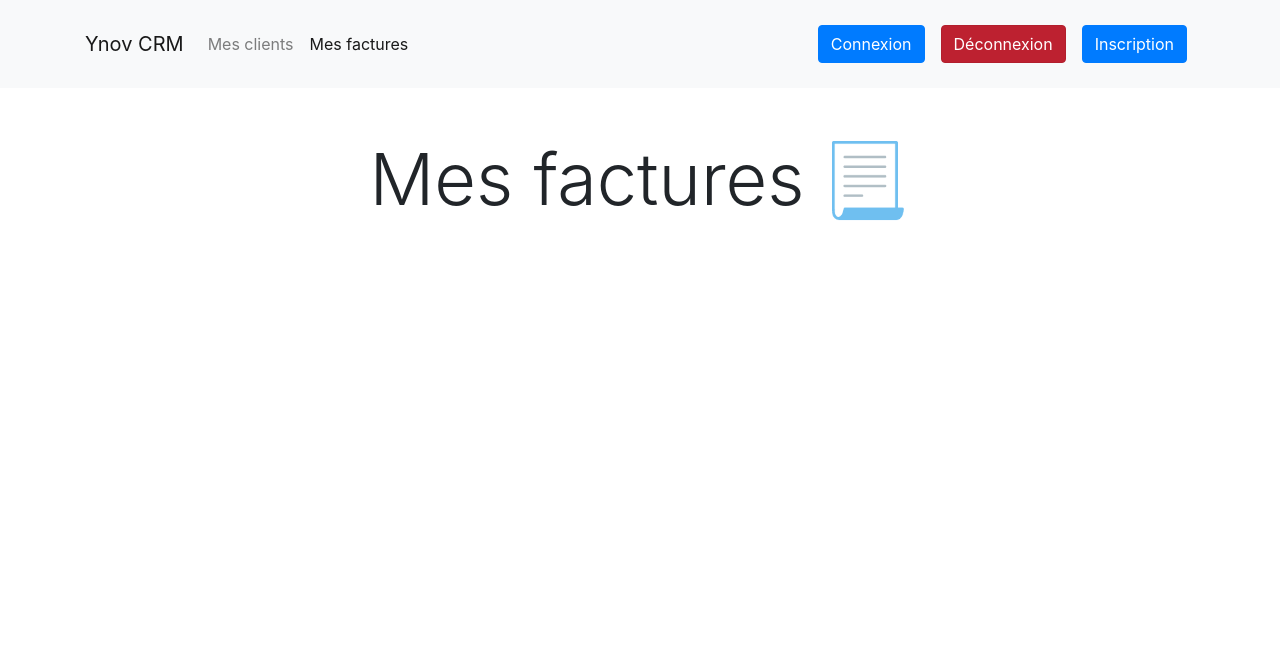
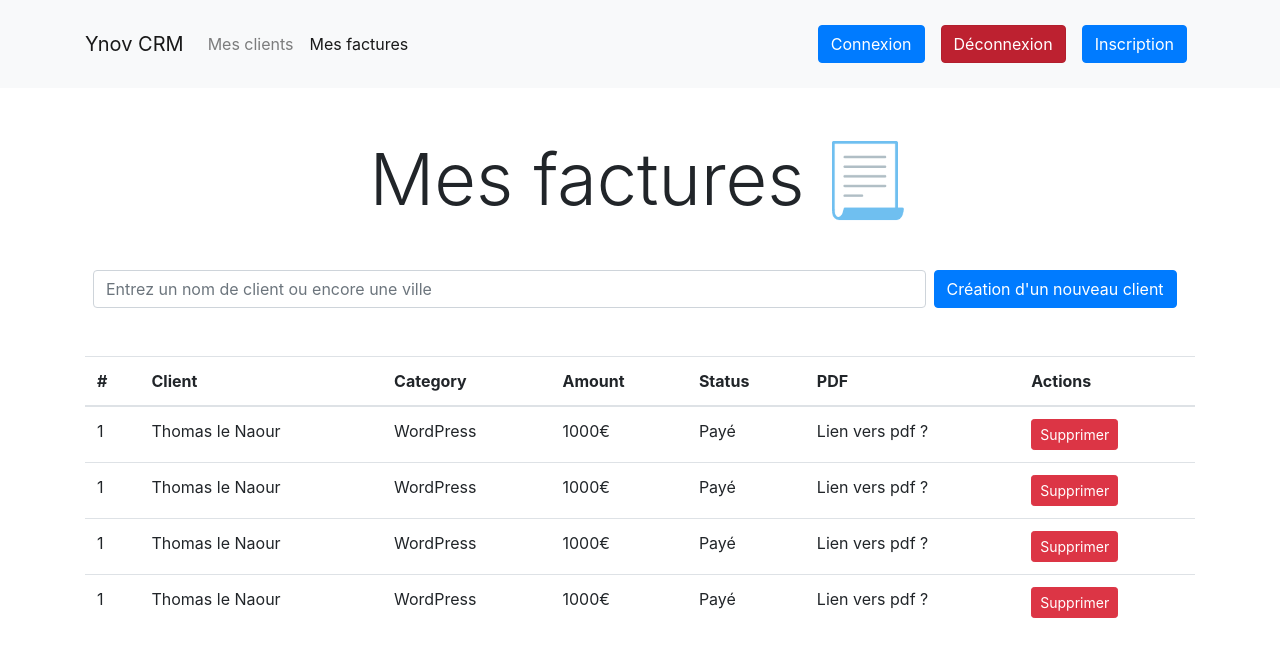
Before and after one commit to thomaslenaour/b2-uf-logiciel, a React (Create React App) app in the folder app/frontend/: page /invoices in a window 1280 px wide. Shown: the top 656 px of the page. Built offline with nearby package versions, Linux system fonts and the light colour scheme.

Commit message:
Add tables for invoices and customers pages

```diff
--- /dev/null
+++ b/app/frontend/src/components/Pagination.jsx
@@ -0,0 +1,52 @@
+import React from 'react'
+
+const Pagination = ({ currentPage, itemsPerPage, length, onPageChanged }) => {
+  const pagesCount = Math.ceil(length / itemsPerPage)
+  const pages = []
+
+  for (let i = 1; i <= pagesCount; i++) {
+    pages.push(i)
+  }
+
+  return (
+    <div>
+      <ul className="pagination pagination-sm">
+        <li className={'page-item' + (currentPage === 1 && ' disabled')}>
+          <button
+            className="page-link"
+            onClick={() => onPageChanged(currentPage - 1)}
+          >
+            &laquo;
+          </button>
+        </li>
+        {pages.map(page => (
+          <li
+            key={page}
+            className={'page-item' + (currentPage === page && ' active')}
+          >
+            <a onClick={() => onPageChanged(page)} className="page-link">
+              {page}
+            </a>
+          </li>
+        ))}
+        <li
+          className={'page-item' + (currentPage === pagesCount && ' disabled')}
+        >
+          <button
+            className="page-link"
+            onClick={() => onPageChanged(currentPage + 1)}
+          >
+            &raquo;
+          </button>
+        </li>
+      </ul>
+    </div>
+  )
+}
+
+Pagination.getData = (items, currentPage, itemsPerPage) => {
+  const start = currentPage * itemsPerPage - itemsPerPage
+  return items.slice(start, start + itemsPerPage)
+}
+
+export default Pagination
--- a/app/frontend/src/pages/CustomersPage.jsx
+++ b/app/frontend/src/pages/CustomersPage.jsx
@@ -1,5 +1,6 @@
 import React, { useState, useEffect } from 'react'
 import { Link } from 'react-router-dom'
+import Pagination from '../components/Pagination'
 
 const CustomersPage = () => {
   const [customers, setCustomers] = useState([])
@@ -30,6 +31,38 @@ const CustomersPage = () => {
     setCurrentPage(1)
   }
 
+  // Filtrage des customers selon la recherche
+  const filteredCustomers = customers.filter(
+    customer =>
+      customer.name.toLowerCase().includes(search.toLowerCase()) ||
+      customer.city.toLowerCase().includes(search.toLowerCase())
+  )
+
+  // Pagination des données récupérées danss le filtrage des customers
+  const paginatedCustomers = Pagination.getData(
+    filteredCustomers,
+    currentPage,
+    itemsPerPage
+  )
+
+  // Gestion du changement de page
+  const handlePageChange = page => setCurrentPage(page)
+
+  // Gestion de la supression d'un client
+  const handleDelete = async id => {
+    // const originalCustomers = [...customers];
+
+    // setCustomers(customers.filter(customer => customer.id !== id));
+
+    try {
+      // await CustomersAPI.remove(id)
+      // TODO SUCCESS TOAST
+    } catch (error) {
+      // setCustomers(originalCustomers)
+      // TODO ERROR TOAST
+    }
+  }
+
   return (
     <div className="container my-5">
       <h1 className="text-center my-5 display-3">
@@ -39,12 +72,12 @@ const CustomersPage = () => {
         </span>
       </h1>
       <div className="d-flex justify-content-start align-items-center ">
-        <div className="form-group my-0 mx-2 ">
+        <div className="form-group my-0 mx-2 w-75">
           <input
             onChange={handleSearch}
             value={search}
             className="form-control"
-            placeholder="Rechercher ..."
+            placeholder="Entrez un nom de client ou encore une ville"
             type="text"
           />
         </div>
@@ -74,15 +107,13 @@ const CustomersPage = () => {
             <td className="text-center">4</td>
             <td className="text-center">3600€</td>
             <td>
-              <td>
-                <button
-                  type="button"
-                  className="btn btn-sm btn-danger"
-                  onClick={() => handleDelete()}
-                >
-                  Supprimer
-                </button>
-              </td>
+              <button
+                type="button"
+                className="btn btn-sm btn-danger"
+                onClick={() => handleDelete()}
+              >
+                Supprimer
+              </button>
             </td>
           </tr>
           <tr>
@@ -92,6 +123,15 @@ const CustomersPage = () => {
             <td>Bordeaux</td>
             <td className="text-center">4</td>
             <td className="text-center">3600€</td>
+            <td>
+              <button
+                type="button"
+                className="btn btn-sm btn-danger"
+                onClick={() => handleDelete()}
+              >
+                Supprimer
+              </button>
+            </td>
           </tr>
           <tr>
             <td>3</td>
@@ -100,6 +140,15 @@ const CustomersPage = () => {
             <td>Bordeaux</td>
             <td className="text-center">4</td>
             <td className="text-center">3600€</td>
+            <td>
+              <button
+                type="button"
+                className="btn btn-sm btn-danger"
+                onClick={() => handleDelete()}
+              >
+                Supprimer
+              </button>
+            </td>
           </tr>
           <tr>
             <td>4</td>
@@ -108,6 +157,15 @@ const CustomersPage = () => {
             <td>Bordeaux</td>
             <td className="text-center">4</td>
             <td className="text-center">3600€</td>
+            <td>
+              <button
+                type="button"
+                className="btn btn-sm btn-danger"
+                onClick={() => handleDelete()}
+              >
+                Supprimer
+              </button>
+            </td>
           </tr>
           <tr>
             <td>5</td>
@@ -116,9 +174,27 @@ const CustomersPage = () => {
             <td>Bordeaux</td>
             <td className="text-center">4</td>
             <td className="text-center">3600€</td>
+            <td>
+              <button
+                type="button"
+                className="btn btn-sm btn-danger"
+                onClick={() => handleDelete()}
+              >
+                Supprimer
+              </button>
+            </td>
           </tr>
         </tbody>
       </table>
+
+      {filteredCustomers.length > itemsPerPage && (
+        <Pagination
+          currentPage={currentPage}
+          itemsPerPage={itemsPerPage}
+          length={filteredCustomers.length}
+          onPageChanged={handlePageChange}
+        />
+      )}
     </div>
   )
 }
--- a/app/frontend/src/pages/InvoicesPage.jsx
+++ b/app/frontend/src/pages/InvoicesPage.jsx
@@ -1,6 +1,69 @@
-import React from 'react'
+import React, { useState, useEffect } from 'react'
+import Pagination from '../components/Pagination'
+import { Link } from 'react-router-dom'
 
 const InvoicesPage = () => {
+  const [invoices, setInvoices] = useState([])
+  const [search, setSearch] = useState('')
+  const [currentPage, setCurrentPage] = useState(1)
+
+  const itemsPerPage = 10
+
+  // Permet d'aller récupérer les factures
+  const fetchInvoices = async () => {
+    try {
+      console.log('Récupération des factures')
+      // const data = await InvoicesAPI.findAll()
+      // setInvoices(data)
+    } catch (error) {
+      // TODO ERROR TOAST
+    }
+  }
+
+  // Au chargement du composent on va chercher les factures
+  useEffect(() => {
+    fetchInvoices()
+  }, [])
+
+  // Gestion de la recherche
+  const handleSearch = ({ currentTarget }) => {
+    setSearch(currentTarget.value)
+    setCurrentPage(1)
+  }
+
+  // Filtrage des factures selon la recherche
+  const filteredInvoices = invoices.filter(
+    invoice =>
+      invoice.amount.toLowerCase().includes(search.toLowerCase()) ||
+      invoice.category.toLowerCase().includes(search.toLowerCase()) ||
+      invoice.status.toLowerCase().includes(search.toLowerCase())
+  )
+
+  // Pagination des données récupérées danss le filtrage des invoices
+  const paginatedInvoices = Pagination.getData(
+    filteredInvoices,
+    currentPage,
+    itemsPerPage
+  )
+
+  // Gestion du changement de page
+  const handlePageChange = page => setCurrentPage(page)
+
+  // Gestion de la supression d'une facture
+  const handleDelete = async id => {
+    // const originalInvoices = [...invoices];
+
+    // setInvoices(invoices.filter(invoice => invoice.id !== id));
+
+    try {
+      // await InvoiceAPI.remove(id)
+      // TODO SUCCESS TOAST
+    } catch (error) {
+      // setInvoice(originalInvoices
+      // TODO ERROR TOAST
+    }
+  }
+
   return (
     <div className="container my-5">
       <h1 className="text-center my-5 display-3">
@@ -9,6 +72,105 @@ const InvoicesPage = () => {
           📃
         </span>
       </h1>
+
+      <div className="d-flex justify-content-start align-items-center ">
+        <div className="form-group my-0 mx-2 w-75">
+          <input
+            onChange={handleSearch}
+            value={search}
+            className="form-control"
+            placeholder="Entrez un nom de client ou encore une ville"
+            type="text"
+          />
+        </div>
+        <Link to="#" className="btn btn-primary">
+          Création d&apos;un nouveau client
+        </Link>
+      </div>
+
+      <table className="table table-hover mt-5">
+        <thead>
+          <tr>
+            <th>#</th>
+            <th>Client</th>
+            <th>Category</th>
+            <th>Amount</th>
+            <th>Status</th>
+            <th>PDF</th>
+            <th>Actions</th>
+          </tr>
+        </thead>
+        <tbody>
+          <tr>
+            <td>1</td>
+            <td>Thomas le Naour</td>
+            <td>WordPress</td>
+            <td>1000€</td>
+            <td>Payé</td>
+            <td>Lien vers pdf ?</td>
+            <td>
+              <button
+                type="button"
+                className="btn btn-sm btn-danger"
+                onClick={() => handleDelete()}
+              >
+                Supprimer
+              </button>
+            </td>
+          </tr>
+          <tr>
+            <td>1</td>
+            <td>Thomas le Naour</td>
+            <td>WordPress</td>
+            <td>1000€</td>
+            <td>Payé</td>
+            <td>Lien vers pdf ?</td>
+            <td>
+              <button
+                type="button"
+                className="btn btn-sm btn-danger"
+                onClick={() => handleDelete()}
+              >
+                Supprimer
+              </button>
+            </td>
+          </tr>
+          <tr>
+            <td>1</td>
+            <td>Thomas le Naour</td>
+            <td>WordPress</td>
+            <td>1000€</td>
+            <td>Payé</td>
+            <td>Lien vers pdf ?</td>
+            <td>
+              <button
+                type="button"
+                className="btn btn-sm btn-danger"
+                onClick={() => handleDelete()}
+              >
+                Supprimer
+              </button>
+            </td>
+          </tr>
+          <tr>
+            <td>1</td>
+            <td>Thomas le Naour</td>
+            <td>WordPress</td>
+            <td>1000€</td>
+            <td>Payé</td>
+            <td>Lien vers pdf ?</td>
+            <td>
+              <button
+                type="button"
+                className="btn btn-sm btn-danger"
+                onClick={() => handleDelete()}
+              >
+                Supprimer
+              </button>
+            </td>
+          </tr>
+        </tbody>
+      </table>
     </div>
   )
 }
--- a/app/frontend/src/pages/RegisterPage.jsx
+++ b/app/frontend/src/pages/RegisterPage.jsx
@@ -6,6 +6,7 @@ const RegisterPage = ({ history }) => {
   const [credentials, setCredentials] = useState({
     name: '',
     email: '',
+    contribution: '',
     password: '',
     confirm_password: ''
   })
@@ -51,7 +52,7 @@ const RegisterPage = ({ history }) => {
       <form onSubmit={handleSubmit} className="py-5">
         <Field
           name="name"
-          label="Nom"
+          label="Nom & Prénom"
           value={credentials.name}
           onChange={handleChange}
           placeholder="Nom"
@@ -65,6 +66,15 @@ const RegisterPage = ({ history }) => {
           onChange={handleChange}
           placeholder="Adresse email de connexion"
           type="email"
+          required
+        />
+        <Field
+          name="contribution"
+          label="Taux d'impositions"
+          value={credentials.contribution}
+          onChange={handleChange}
+          placeholder="Veuillez renseigner votre taux d'impositions en %"
+          type="number"
           required
         />
         <Field
```
